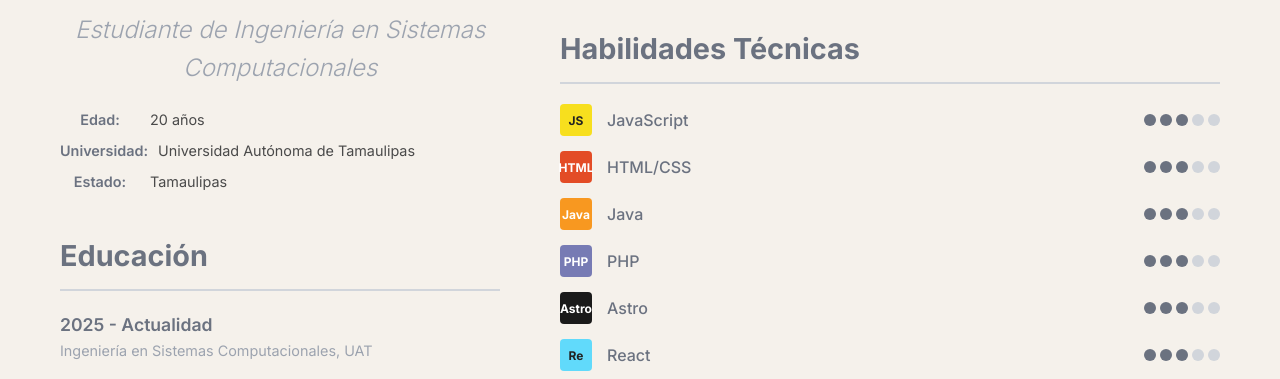
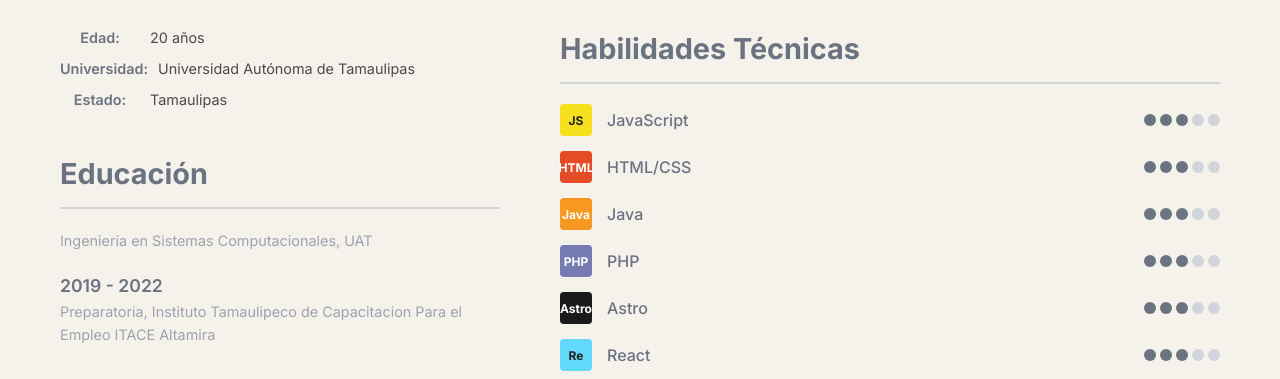
Before and after one commit to Dulcemaria465/mi-cv-astro, an Astro site: page / in a window 1280 px wide. Shown: the part 382-761 px from the top of the page. Built offline with nearby package versions, Linux system fonts and the light colour scheme; Astro itself is replaced by a stand-in of ours.

Commit message:
actualización cv

```diff
--- a/src/components/CV.astro
+++ b/src/components/CV.astro
@@ -5,7 +5,6 @@
     <div class="profile-section">
       <img src="https://ui-avatars.com/api/?name=Dulce+Del+Angel&background=6b7280&color=fff&size=200" alt="Dulce Maria Del Angel Del Angel" class="profile-image" />
       <h1 class="name">Dulce Maria Del Angel Del Angel</h1>
-      <h2 class="title">Estudiante de Ingeniería en Sistemas Computacionales</h2>
       <div class="personal-info">
         <div class="info-item">
           <span class="info-label">Edad:</span>
@@ -25,7 +24,6 @@
     <div class="education-section">
       <h3 class="section-title">Educación</h3>
       <div class="education-item">
-        <div class="education-years">2025 - Actualidad</div>
         <div class="education-school">Ingeniería en Sistemas Computacionales, UAT</div>
       </div>
       <div class="education-item">
```
